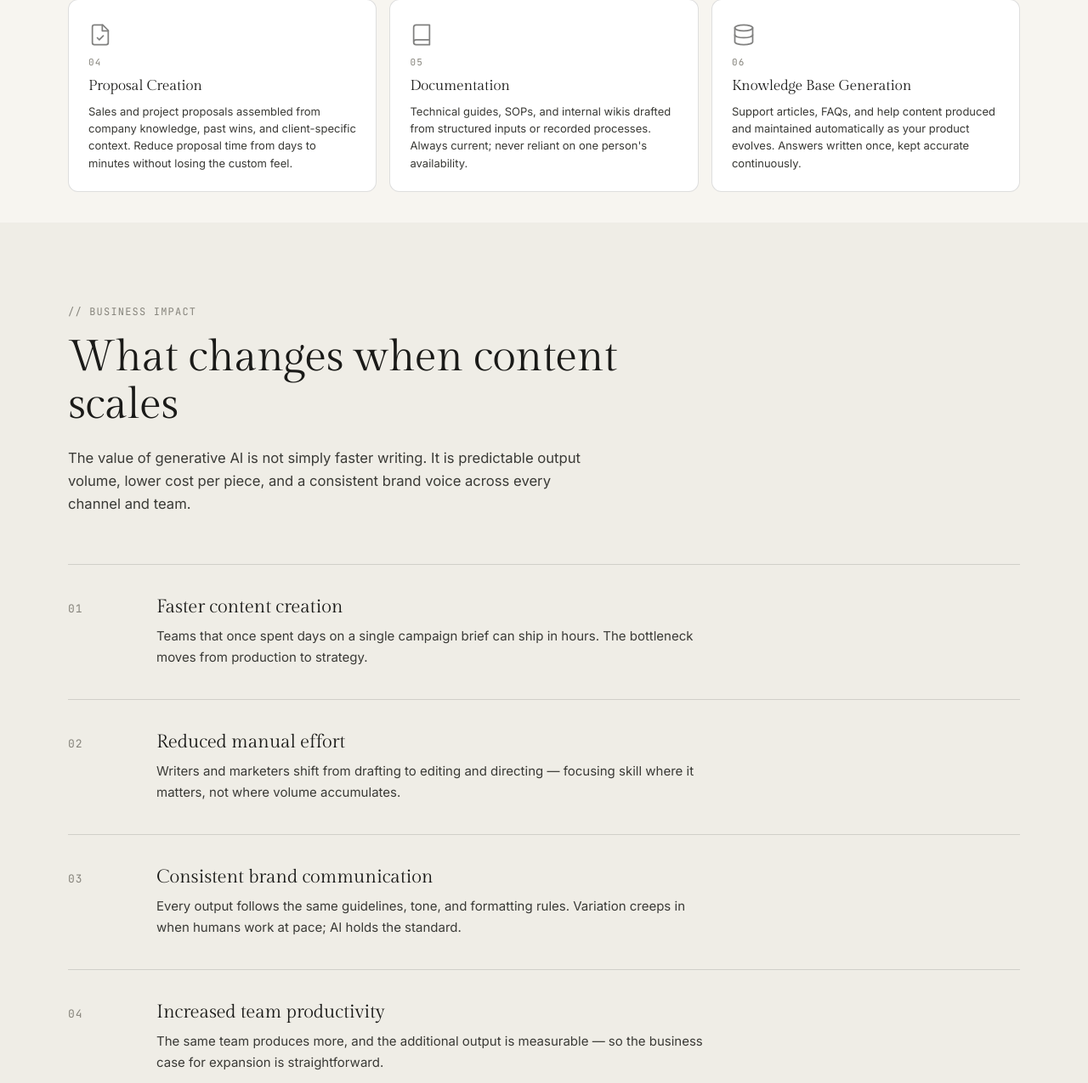
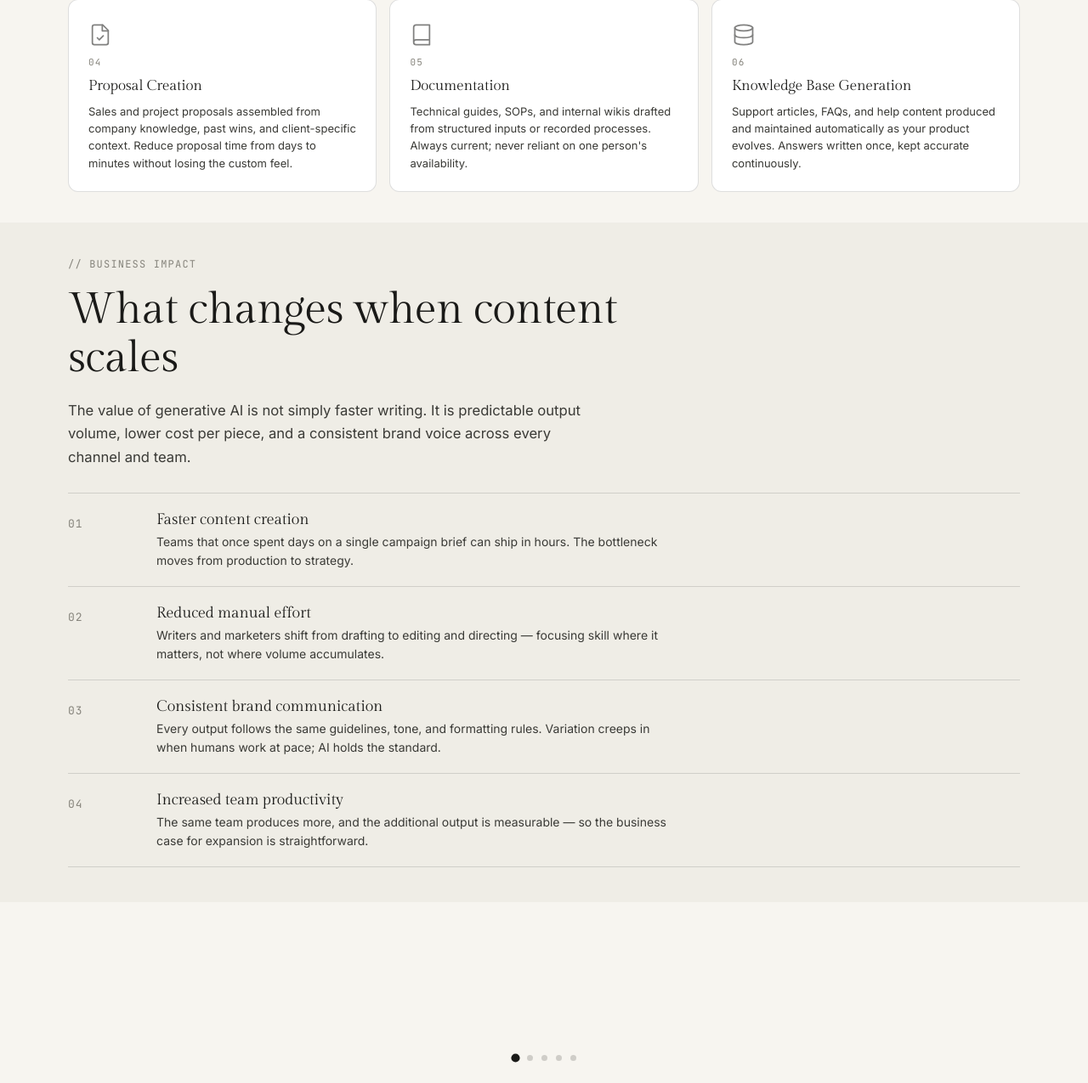
Before and after one commit to ShivamKGupta995/codimai-website, a PHP site: page /ai/generative.html in a window 1280 px wide. Shown: the part 2222-3497 px from the top of the page at 85% size. Run offline with PHP 8.4, Linux system fonts and the light colour scheme.

Commit message:
fix(generative): fit benefits section within one scroll-snap screen
- Extend .section--dense to override .process-list margin-top and
  .process-item padding so 4 rows fit within 100vh
- Apply section--dense to the benefits section

```diff
--- a/ai/generative.html
+++ b/ai/generative.html
@@ -347,7 +347,7 @@
     <!-- ====================================================
          Business Benefits — 4-card grid
          ==================================================== -->
-    <section class="section section--soft" aria-labelledby="benefits-heading">
+    <section class="section section--soft section--dense" aria-labelledby="benefits-heading">
       <div class="container">
 
         <header class="section__head reveal">
--- a/assets/css/components.css
+++ b/assets/css/components.css
@@ -1324,6 +1324,20 @@ html {
   font-size: clamp(0.8125rem, 0.9vw, 0.875rem);
   line-height: 1.55;
 }
+.section--dense .process-list {
+  margin-top: 1.5rem;
+}
+.section--dense .process-item {
+  padding: 1.25rem 0;
+}
+.section--dense .process-item__title {
+  font-size: 1.125rem;
+  margin-bottom: 0.25rem;
+}
+.section--dense .process-item__body {
+  font-size: 0.875rem;
+  line-height: 1.55;
+}
 
 /* ---- Process list ---------------------------------------- */
 
```
